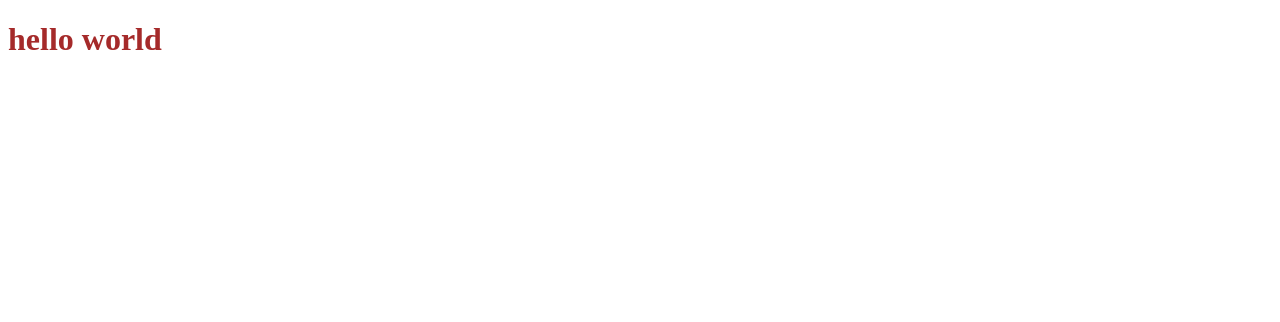
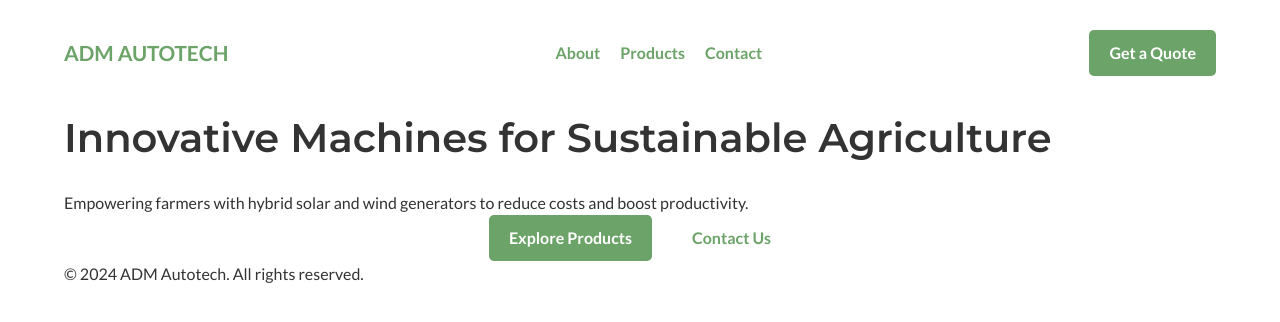
Before and after one commit to FAMfreda/ADM-AUTOTECH, a plain HTML site: page index.html in a window 1280 px wide. Drawn offline with Linux system fonts and the light colour scheme.

Commit message:
worked on the header section

```diff
--- a/index.html
+++ b/index.html
@@ -1,12 +1,45 @@
 <!DOCTYPE html>
 <html lang="en">
 <head>
-    <meta charset="UTF-8">
-    <meta name="viewport" content="width=device-width, initial-scale=1.0">
-    <link rel="stylesheet" href="style.css">
-    <title>ADM-AUTOTECH</title>
+  <meta charset="UTF-8">
+  <meta name="viewport" content="width=device-width, initial-scale=1.0">
+  <meta name="description" content="ADM Autotech - Empowering farmers with innovative, sustainable machines for agriculture.">
+  <title>ADM Autotech | Empowering Sustainable Farming</title>
+  <link rel="stylesheet" href="style.css">
+  <link rel="preconnect" href="https://fonts.googleapis.com">
+  <link href="https://fonts.googleapis.com/css2?family=Lato:wght@400;700&family=Montserrat:wght@600&display=swap" rel="stylesheet">
 </head>
 <body>
-    <h1>hello world</h1>
+  <!-- Header Section -->
+  <header class="header">
+    <div class="container">
+      <nav class="navbar">
+        <div class="logo">ADM AUTOTECH</div>
+        <ul class="nav-links">
+          <li><a href="#about">About</a></li>
+          <li><a href="#products">Products</a></li>
+          <li><a href="#contact">Contact</a></li>
+        </ul>
+        <a href="#contact" class="btn primary-btn">Get a Quote</a>
+      </nav>
+
+      <div class="hero">
+        <h1>Innovative Machines for Sustainable Agriculture</h1>
+        <p>Empowering farmers with hybrid solar and wind generators to reduce costs and boost productivity.</p>
+        <div class="hero-buttons">
+          <a href="#products" class="btn primary-btn">Explore Products</a>
+          <a href="#contact" class="btn secondary-btn">Contact Us</a>
+        </div>
+      </div>
+    </div>
+  </header>
+
+
+  <!-- Footer -->
+  <footer class="footer">
+    <div class="container">
+      <p>&copy; 2024 ADM Autotech. All rights reserved.</p>
+    </div>
+  </footer>
 </body>
 </html>
--- a/style.css
+++ b/style.css
@@ -1,4 +1,92 @@
-h1{
-    color: brown;
-    font-size: 16;
-}
+/* General Styles */
+* {
+    margin: 0;
+    padding: 0;
+    box-sizing: border-box;
+  }
+
+  body {
+    font-family: 'Lato', sans-serif;
+    line-height: 1.6;
+    color: #333;
+  }
+
+  .container {
+    width: 90%;
+    max-width: 1200px;
+    margin: 0 auto;
+  }
+
+  h1, h2, h3 {
+    font-family: 'Montserrat', sans-serif;
+    color: #333;
+  }
+
+  /* Header Section */
+  /* .header {
+    background: url('farm-bg.jpg') no-repeat center center/cover;
+    color:#ffffff;
+    height: 100vh;
+    display: flex;
+    flex-direction: column;
+    justify-content: center;
+    text-align: center;
+  } */
+
+  .navbar {
+    /* background-color: #6BA368; */
+    display: flex;
+    justify-content: space-between;
+    align-items: center;
+    padding: 30px 0;
+  }
+
+  .logo {
+    color: #6BA368;
+    font-size: 1.3rem;
+    font-weight: bold;
+  }
+
+  .nav-links {
+    list-style: none;
+    display: flex;
+    gap: 20px;
+  }
+
+  .nav-links a {
+    color:#6BA368;
+    text-decoration: none;
+    font-weight: bold;
+  }
+
+  .btn {
+    display: inline-block;
+    padding: 10px 20px;
+    border: none;
+    border-radius: 5px;
+    text-align: center;
+    cursor: pointer;
+    text-decoration: none;
+    font-weight: bold;
+  }
+
+  .primary-btn {
+    background: #6BA368;
+    color: white;
+  }
+
+  .secondary-btn {
+    background: white;
+    color: #6BA368;
+  }
+
+  .hero h1 {
+    font-size: 2.5rem;
+    margin-bottom: 20px;
+  }
+
+  .hero-buttons {
+    display: flex;
+    gap: 20px;
+    justify-content: center;
+  }
```
Also changed, not shown: script.js (added).
